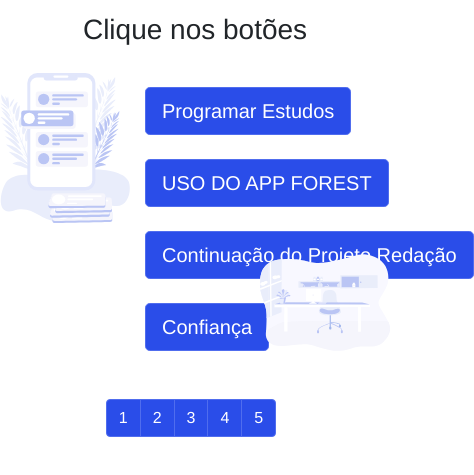
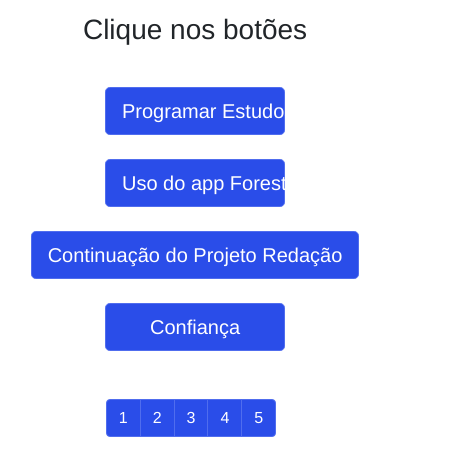
Before and after one commit to nataliasimoes/atvgestao-organizacional, a plain HTML site: page quartaetapa.html in a window 390 px wide. Shown: the part 171-646 px from the top of the page, 474 px wide, since content can reach past the window. Drawn offline with nearby package versions, Linux system fonts and the light colour scheme.

Commit message:
Correção na responsividade

```diff
--- a/quartaetapa.html
+++ b/quartaetapa.html
@@ -20,14 +20,14 @@
         <h3 class="mt-3 mb-3">Clique nos botões</h3>
         <div class="row">
 
-            <div class="col-4" id="bg1"></div>
-            <div class="main mx-auto col-4">
-                <button type="button" class="btn roxo btn-lg btn-danger mt-4" data-placement="left" data-toggle="popover" title="COMO?" data-content="Reservar mais 2h de estudos por dia no período da noite">Programar Estudos</button>
-                <button type="button" class="btn roxo btn-lg btn-danger mt-4" data-toggle="popover" title="COMO?" data-content="O app Forest ajuda a manter o foco ficando longe das redes sociais e ao cumprir uma meta específica, uma árvore real é plantada como recompensa">USO DO APP FOREST</button>
+            <div class="col-lg-4 col-12 d-none d-md-block" id="bg1"></div>
+            <div class="main mx-auto col-lg-4 col-12">
+                <button type="button" class="btn roxo btn-lg btn-danger mt-4 col-6 col-lg-7" data-placement="left" data-toggle="popover" title="COMO?" data-content="Reservar mais 2h de estudos por dia no período da noite">Programar Estudos</button>
+                <button type="button" class="btn roxo btn-lg btn-danger mt-4 col-6 col-lg-8" data-toggle="popover" title="COMO?" data-content="O app Forest ajuda a manter o foco ficando longe das redes sociais e ao cumprir uma meta específica, uma árvore real é plantada como recompensa">Uso do app Forest</button>
                 <button type="button" class="btn roxo btn-lg btn-danger mt-4" data-placement="left" data-toggle="popover" title="COMO?" data-content="Traçando a meta de 4 redações por semana com a ajuda do Projeto Redação do canal Me salva!">Continuação do Projeto Redação</button>
-                <button type="button" class="btn roxo btn-lg btn-danger mt-4" data-toggle="popover" title="COMO?" data-content="Trabalhando minha auto confiança">Confiança</button>
+                <button type="button" class="btn roxo btn-lg btn-danger mt-4 col-6" data-toggle="popover" title="COMO?" data-content="Trabalhando minha auto confiança">Confiança</button>
             </div>
-            <div class="col-4" id="bg2"></div>
+            <div class="col-lg-4 d-none d-lg-block col-12" id="bg2"></div>
 
             <div class="btn-toolbar mx-auto mt-5 mb-3" role="toolbar" aria-label="Toolbar com grupos de botões">
                 <div class="btn-group mr-2 " role="group" aria-label="Primeiro grupo">
```
Also changed, not shown: index.html (+1 -1 lines), primeiraetapa.html (+2 -2 lines), quintaetapa.html (+4 -6 lines), terceiraetapa.html (+3 -3 lines).
